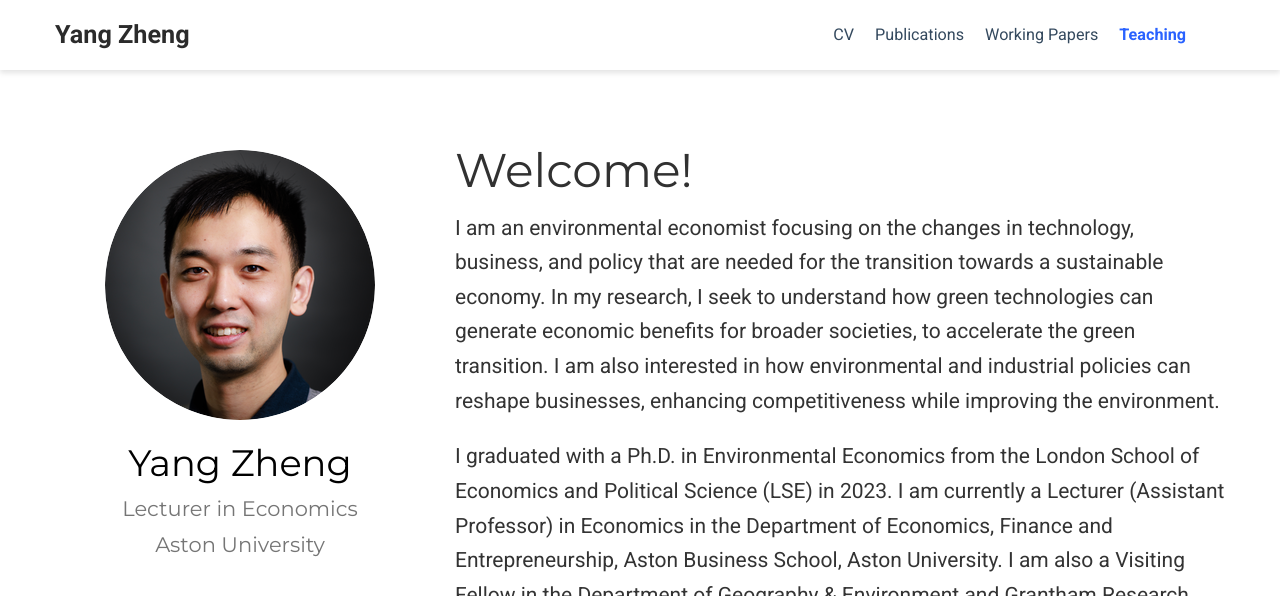
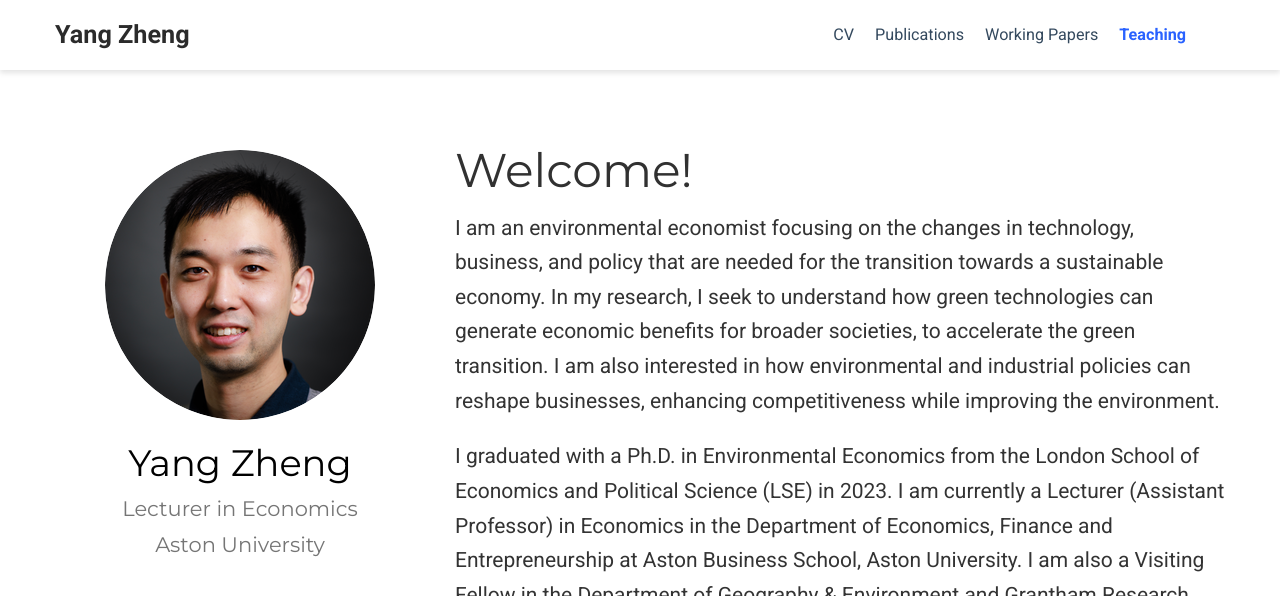
Before and after one commit to yz-yangzheng/yz-yangzheng.github.io, a plain HTML site: page index.html in a window 1280 px wide. Shown: the top 596 px of the page. Drawn offline with nearby package versions, Linux system fonts and the light colour scheme; some packages are replaced by stand-ins of ours; some icons are missing.

Commit message:
Update index.html

```diff
--- a/index.html
+++ b/index.html
@@ -685,7 +685,7 @@
 
     <p>I am an environmental economist focusing on the changes in technology, business, and policy that are needed for the transition towards a sustainable economy. In my research, I seek to understand how green technologies can generate economic benefits for broader societies, to accelerate the green transition. I am also interested in how environmental and industrial policies can reshape businesses, enhancing competitiveness while improving the environment.</p>
 
-<p>I graduated with a Ph.D. in Environmental Economics from the London School of Economics and Political Science (LSE) in 2023. I am currently a Lecturer (Assistant Professor) in Economics in the Department of Economics, Finance and Entrepreneurship, Aston Business School, Aston University. I am also a Visiting Fellow in the Department of Geography &amp; Environment and Grantham Research Institute at LSE.</p>
+<p>I graduated with a Ph.D. in Environmental Economics from the London School of Economics and Political Science (LSE) in 2023. I am currently a Lecturer (Assistant Professor) in Economics in the Department of Economics, Finance and Entrepreneurship at Aston Business School, Aston University. I am also a Visiting Fellow in the Department of Geography &amp; Environment and Grantham Research Institute at LSE.</p>
 
     <div class="row">
 
```
